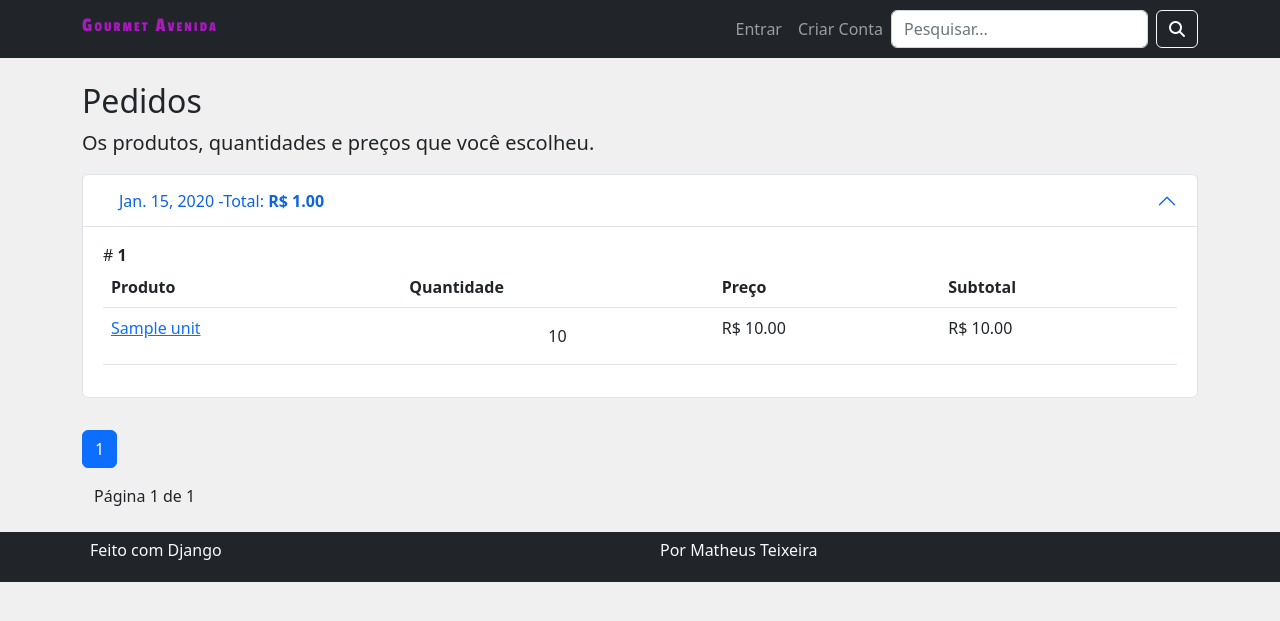
After one commit to matconi/gourmet-avenida, a Django app: template project/pedido/templates/pedido/index.html in a window 1280 px wide, after a click that opens the changed part. The commit adds this page. Shown: the top 621 px of the page. Run offline with Django 3.2, Linux system fonts and the light colour scheme; the template is opened without the code that fills it: most values are stand-ins (such as "Sample title", 1, 10 or a date in 2020).

Commit message:
template de pedido com paginacao

```diff
--- /dev/null
+++ b/project/pedido/templates/pedido/index.html
@@ -0,0 +1,101 @@
+{% extends 'base.html' %}
+{% load pipe %}
+{% block head %}
+    <title>Pedidos - Gourmet Avenida</title>
+{% endblock head %}
+
+
+{% block main %}
+    <div class="row mt-3">
+        <div class="col">
+            <h2>Pedidos</h2>
+            <p class="lead">Os produtos, quantidades e preços que você escolheu.</p>
+
+            <div class="accordion pb-2" id="accordion">
+                {% for order in page_obj %}
+                    <div class="accordion-item">
+                        <h2 class="accordion-header" id="headingOne">
+                            <button class="accordion-button collapsed bg-transparent" type="button" data-bs-toggle="collapse" data-bs-target="#collapse-{{ order.id }}" aria-expanded="true" aria-controls="collapseOne">
+                                <div class="p-2">
+                                    {% if order.status == 'F' %}
+                                        <span class="badge bg-success" title="Pedido finalizado">
+                                            <i class="fa-regular fa-circle-check"></i>
+                                            {{ order.get_status_display }}
+                                        </span>
+                                    {% elif order.status == 'B' %}
+                                        <span class="badge bg-primary" title="Pedido reservado">
+                                            <i class="fa-solid fa-book-bookmark"></i>
+                                            {{ order.get_status_display }}
+                                        </span>
+                                    {% elif order.status == 'E' %}
+                                        <span class="badge bg-warning" title="Pedido expirado">
+                                            <i class="fa-solid fa-triangle-exclamation"></i>
+                                            {{ order.get_status_display }}
+                                        </span>
+                                    {% elif order.status == 'C' %}
+                                        <span class="badge bg-error" title="Pedido consumido">
+                                            <i class="fa-solid fa-triangle-exclamation"></i>
+                                            {{ order.get_status_display }}
+                                        </span>
+                                    {% endif %}
+                                </div>
+                                <caption>{{ order.date_time.date }} - <span> Total: <strong>R$ {{ order.total_price|floatformat:2 }}</strong></span></caption>
+                            </button>
+                        </h2>
+                        <div id="collapse-{{ order.id }}" class="accordion-collapse collapse" aria-labelledby="headingOne" data-bs-parent="#accordion">
+                            <div class="accordion-body">
+                                <div class="table-responsive">
+                                    <table class="table table-hover">
+                                        # <strong>{{ order.id }}</strong>
+                                        <thead>
+                                            <tr>
+                                                <th>Produto</th>
+                                                <th>Quantidade</th>
+                                                <th>Preço</th>
+                                                <th>Subtotal</th>
+                                            </tr>
+                                        </thead>
+                                        <tbody>
+                                            {% for order_unit in order.order_units.all %}
+                                                <tr>
+                                                    <td class="fs-6">
+                                                        <a  href="">
+                                                            {{ order_unit.unit.name }}
+                                                        </a>
+                                                    </td>
+                                                    <td class="fs-6">
+                                                        <div class="d-flex justify-content-center">
+                                                            <span class="p-2">{{ order_unit.quantity }}</span>
+                                                        </div>
+                                                    </td>
+                                                    <td class="fs-6">
+                                                        R$ {{ order_unit.unit.price|floatformat:2 }}
+                                                    </td>
+                                                    <td class="fs-6">
+                                                        R$ {{ order_unit.quantity_price|floatformat:2 }}
+                                                    </td>
+                                                </tr>
+                                            {% empty %}
+                                                <p class="lead">
+                                                    Nenhum item relacionado ao pedido.
+                                                </p>
+                                            {% endfor %}
+                                        </tbody>
+                                    </table>
+                                </div>
+                            </div>
+                        </div>
+                    </div>
+                {% empty %}
+                    <p class="lead">
+                        Nenhum pedido encontrado.
+                    </p>
+                {% endfor %}
+            </div>
+            {% include 'partials/_pagination.html' %}
+        </div>
+    </div>
+{% endblock main %}
+
+{% block footerscript %}
+{% endblock footerscript %}
--- a/project/templates/partials/_nav.html
+++ b/project/templates/partials/_nav.html
@@ -29,7 +29,7 @@
                                     </a>
                                 </li>
                                 <li>
-                                    <a class="dropdown-item" href="#">Pedidos</a>
+                                    <a class="dropdown-item" href="{% url 'pedido:index' %}">Pedidos</a>
                                 </li>
                             <li><a class="dropdown-item text-danger" href="{% url 'account_logout' %}">Sair</a></li>
                         </ul>
--- /dev/null
+++ b/project/templates/partials/_pagination.html
@@ -0,0 +1,30 @@
+<div class="container pt-4">
+    <nav class="row">
+        <ol class="pagination">
+            {% if page_obj.has_previous %}
+                <a href="?page=1" class="page-link">&laquo; Primeira</a>
+                <a href="?page={{ page_obj.previous_page_number }}" class="page-link">Anterior</a>
+            {% endif %}
+
+            {% for num in page_obj.paginator.page_range %}
+                {% if page_obj.number == num %}
+                    <li class="page-item active">
+                        <a class="page-link" href="?page={{ num }}">{{ num }}</a>
+                    </li>
+                {% elif num > page_obj.number|add:'-3' and num < page_obj.number|add:'3' %}
+                    <li class="page-item">
+                        <a class="page-link" href="?page={{ num }}">{{ num }}</a>
+                    </li>
+                {% endif %}
+            {% endfor %}
+
+            {% if page_obj.has_next %}
+                <a href="?page={{ page_obj.next_page_number }}" class="page-link">Próxima</a>
+                <a href="?page={{ page_obj.paginator.num_pages }}" class="page-link">Última &raquo;</a>
+            {% endif %}
+        </ol>
+        <span class="current lead fs-6">
+            Página {{ page_obj.number }} de {{ page_obj.paginator.num_pages }}
+        </span>
+    </nav>
+</div>
--- a/project/usuario/templates/usuario/profile.html
+++ b/project/usuario/templates/usuario/profile.html
@@ -20,7 +20,7 @@
                         Contas Sociais
                     </button>
                 </a>
-                <a href="#"class="text-decoration-none">
+                <a href="{% url 'pedido:index' %}"class="text-decoration-none">
                     <button class="btn btn-outline-primary m-2">
                         Pedidos
                     </button>
```
Also changed, not shown: project/templates/partials/_cart.html (indentation only).
